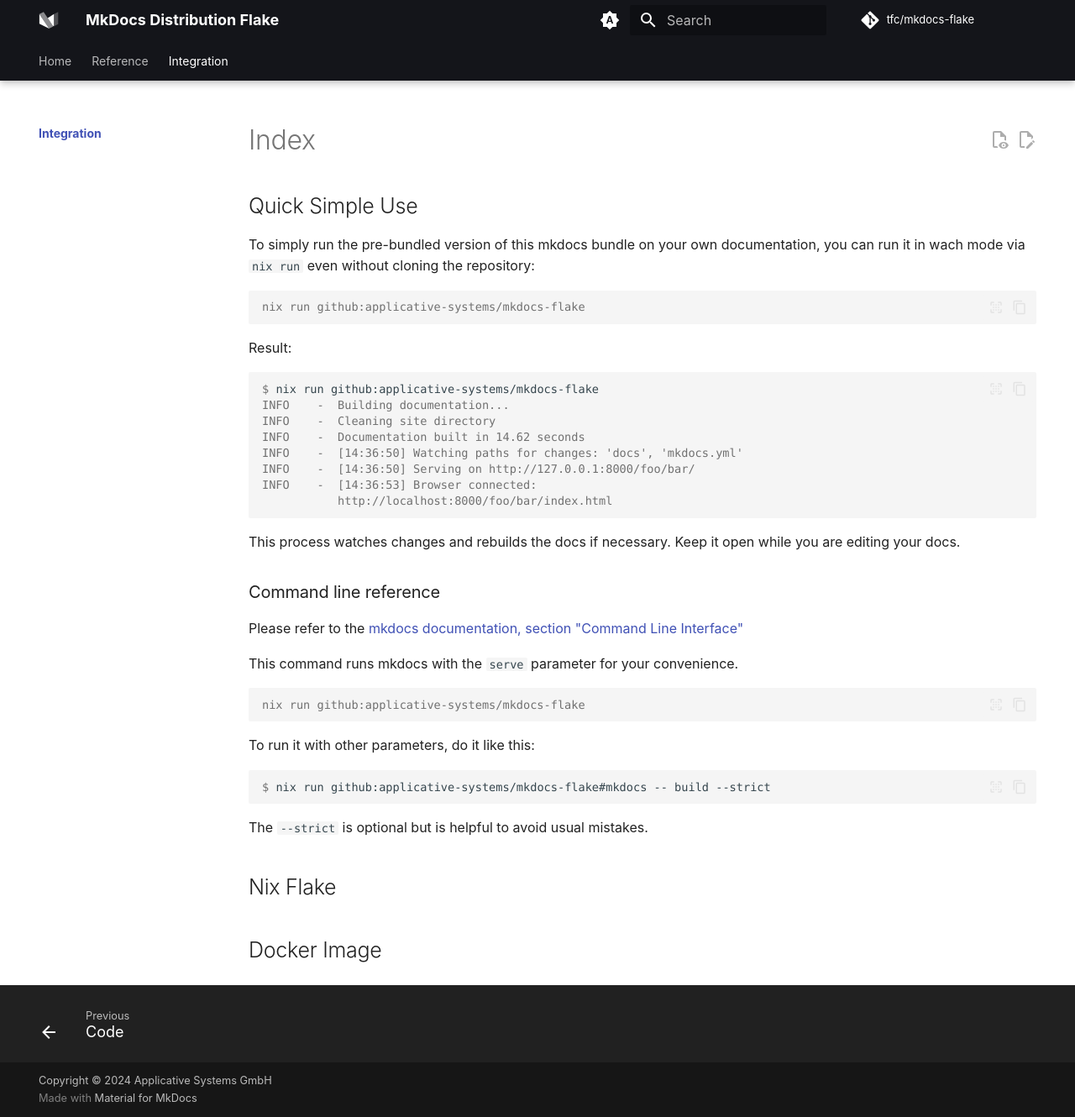
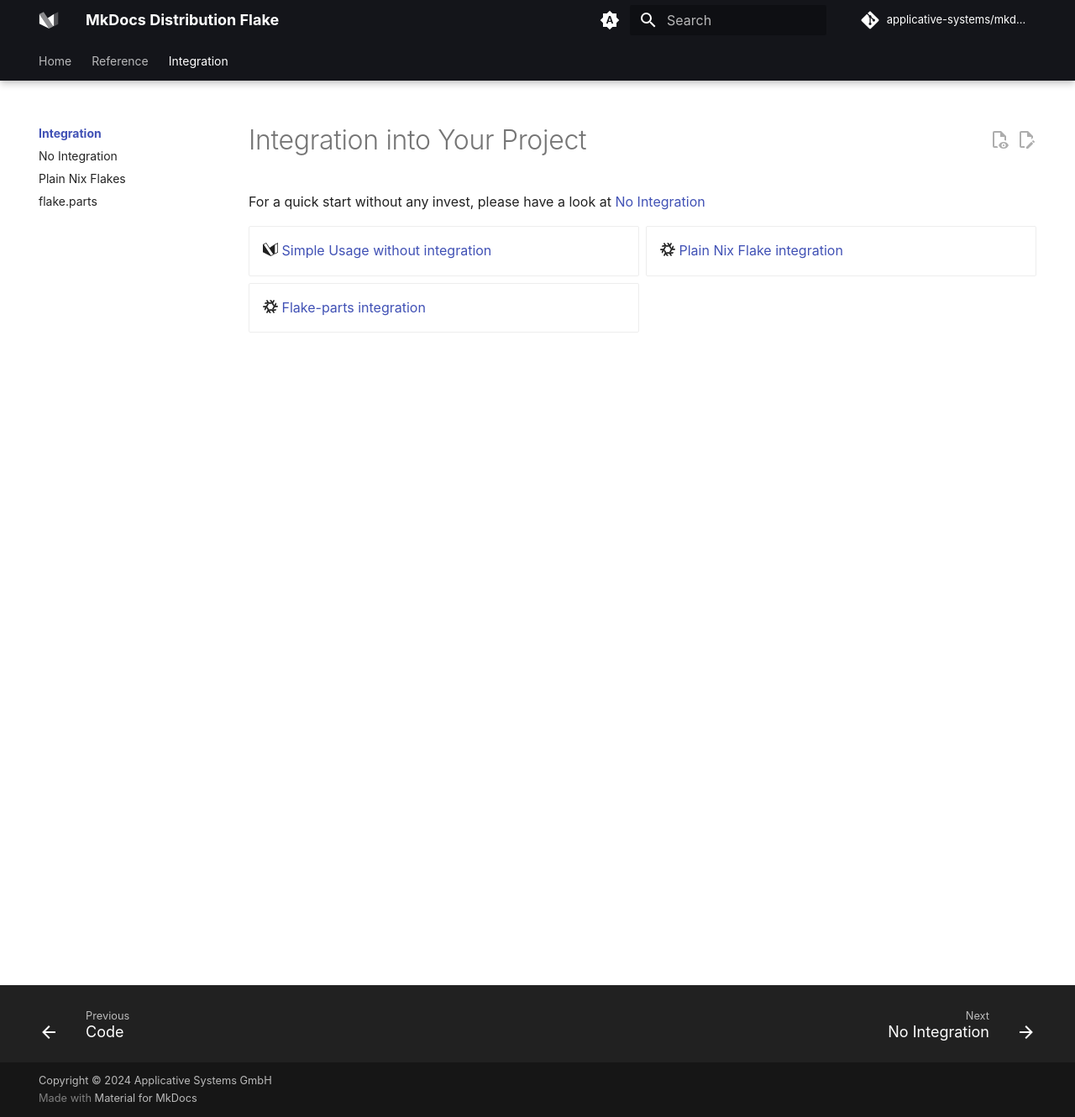
Before and after one commit to tfc/mkdocs-flake, an MkDocs documentation site: the page built from documentation/docs/integration/index.md, in a window 1280 px wide and 1330 px high. Shown: the whole window at 84% size. Built offline with MkDocs 1.6.1 and Material for MkDocs 9.7.7, drawn with Linux system fonts in a browser that asks for light colours; comment, search, counter and statistics services are not loaded.

Commit message:
Ramp up docs

````diff
--- a/documentation/docs/integration/index.md
+++ b/documentation/docs/integration/index.md
@@ -1,50 +1,11 @@
+# Integration into Your Project
 
-## Quick Simple Use
+For a quick start without any invest, please have a look at [No Integration](simple-usage.md)
 
-To simply run the pre-bundled version of this mkdocs bundle on your own
-documentation, you can run it in wach mode via `nix run` even without cloning
-the repository:
+<div class="grid cards" markdown>
 
-```console
-nix run github:applicative-systems/mkdocs-flake
-```
+- :simple-materialformkdocs: [Simple Usage without integration](simple-usage.md)
+- :simple-nixos: [Plain Nix Flake integration](flake.md)
+- :simple-nixos: [Flake-parts integration](flake-parts.md)
 
-Result:
-
-```console
-$ nix run github:applicative-systems/mkdocs-flake
-INFO    -  Building documentation...
-INFO    -  Cleaning site directory
-INFO    -  Documentation built in 14.62 seconds
-INFO    -  [14:36:50] Watching paths for changes: 'docs', 'mkdocs.yml'
-INFO    -  [14:36:50] Serving on http://127.0.0.1:8000/foo/bar/
-INFO    -  [14:36:53] Browser connected:
-           http://localhost:8000/foo/bar/index.html
-```
-
-This process watches changes and rebuilds the docs if necessary.
-Keep it open while you are editing your docs.
-
-### Command line reference
-
-Please refer to the [mkdocs documentation, section "Command Line Interface"](https://www.mkdocs.org/user-guide/cli/)
-
-This command runs mkdocs with the `serve` parameter for your convenience.
-
-```console
-nix run github:applicative-systems/mkdocs-flake
-```
-
-To run it with other parameters, do it like this:
-
-```console
-$ nix run github:applicative-systems/mkdocs-flake#mkdocs -- build --strict
-```
-
-The `--strict` is optional but is helpful to avoid usual mistakes.
-
-## Nix Flake
-
-
-
-## Docker Image
+</div>
--- a/documentation/mkdocs.yml
+++ b/documentation/mkdocs.yml
@@ -1,7 +1,7 @@
 site_name: MkDocs Distribution Flake
-site_url: https://github.com/tfc/mkdocs-flake
-repo_url: https://github.com/tfc/mkdocs-flake
-repo_name: tfc/mkdocs-flake
+site_url: https://github.com/applicative-systems/mkdocs-flake
+repo_url: https://github.com/applicative-systems/mkdocs-flake
+repo_name: applicative-systems/mkdocs-flake
 edit_uri: edit/docs/docs
 site_author: Jacek Galowicz
 copyright: Copyright &copy; 2024 Applicative Systems GmbH
@@ -14,6 +14,9 @@ nav:
     - Code: reference/code.md
   - Integration:
     - integration/index.md
+    - No Integration: integration/simple-usage.md
+    - Plain Nix Flakes: integration/flake.md
+    - flake.parts: integration/flake-parts.md
 
 
 plugins:
````
Also changed, not shown: documentation/docs/integration/flake-parts.md (added, +79 -0 lines), documentation/docs/integration/flake.md (added, +36 -0 lines), documentation/docs/integration/simple-usage.md (added, +45 -0 lines), documentation/docs/reference/diagrams.md (+56 -56 lines), documentation/docs/reference/index.md (+20 -0 lines).
